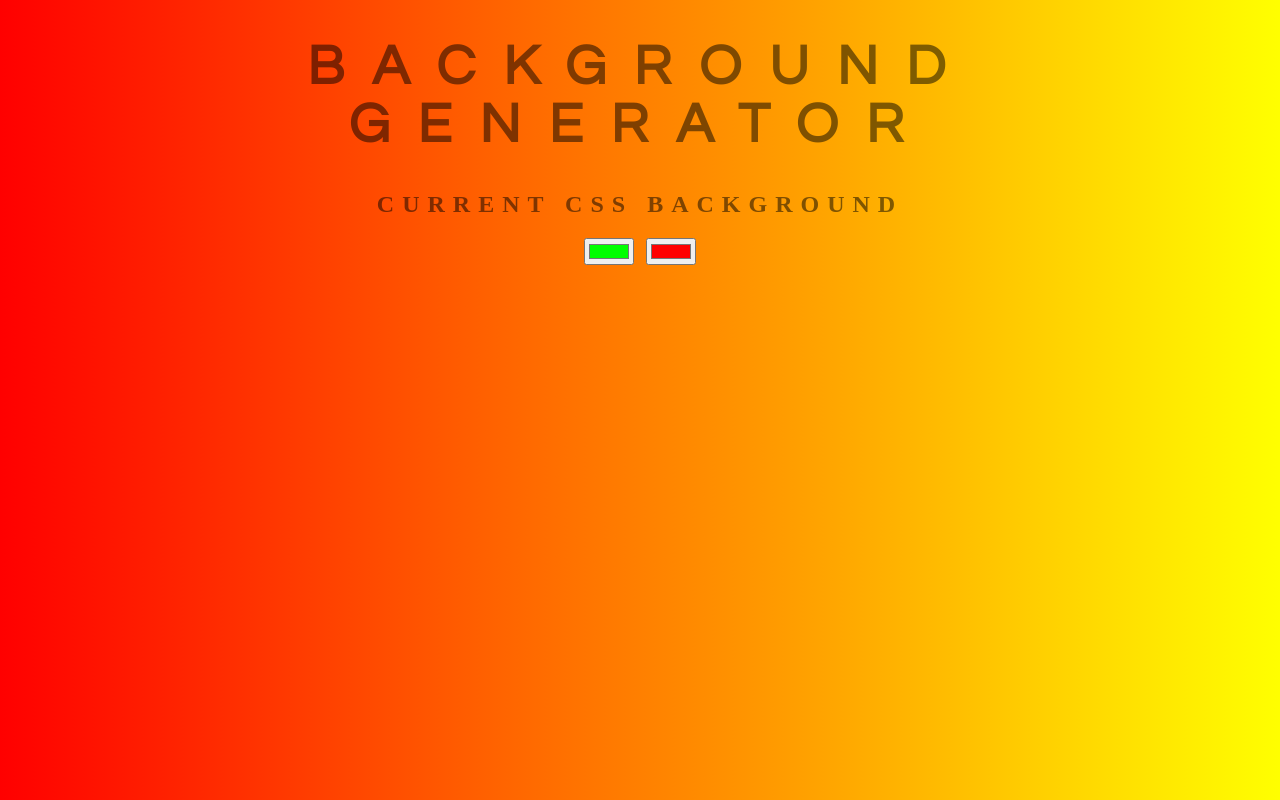
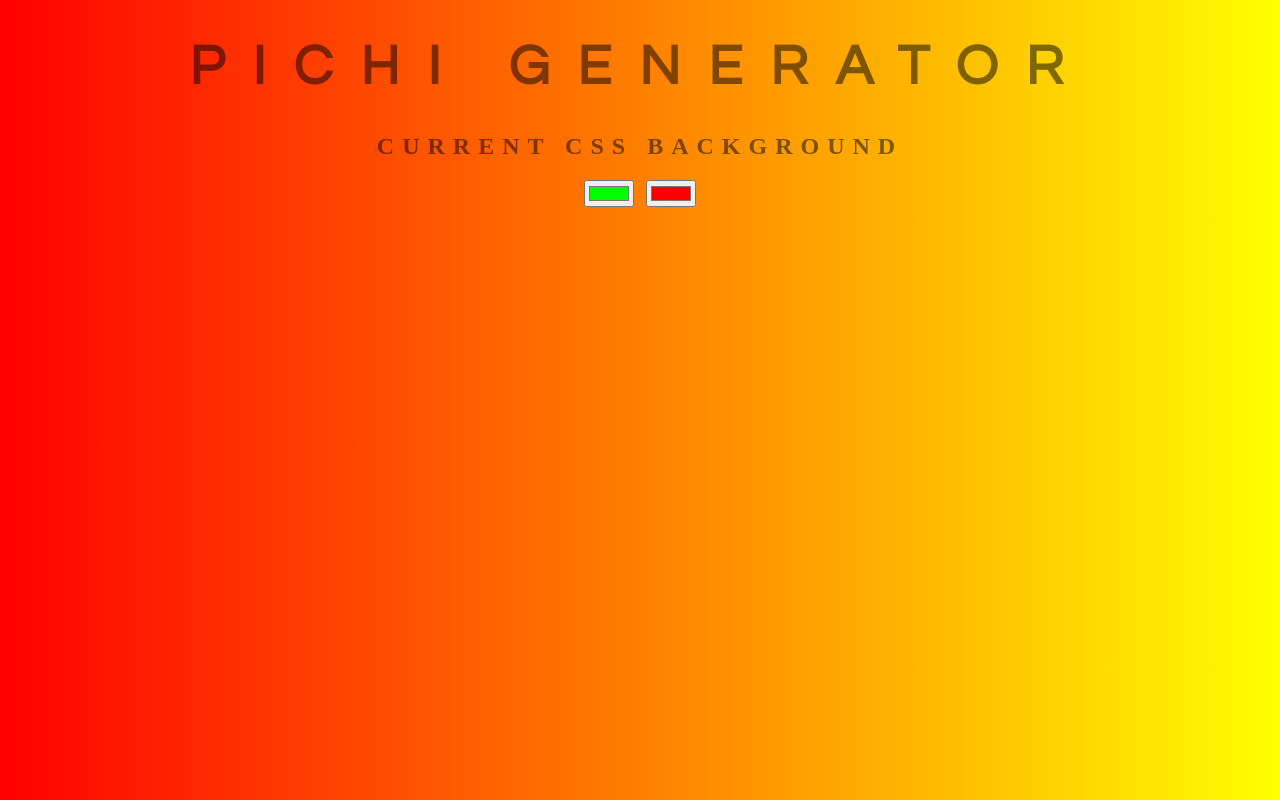
Before and after one commit to yashmangrulkar/Background-generator, a plain HTML site: page index.html in a window 1280 px wide. Drawn offline with Linux system fonts and the light colour scheme.

Commit message:
The title has been changed now

```diff
--- a/index.html
+++ b/index.html
@@ -5,7 +5,7 @@
 	<link rel="stylesheet" type="text/css" href="style.css">
 </head>
 <body id="gradient">
-      <h1>Background Generator</h1>
+      <h1>Pichi Generator</h1>
       <h2>Current CSS Background</h2>
       <input class ="color1" type="color" name="color1" value="#00ff00">
       <input class = "color2" type="color" name="color2" value="#ff0000">
```
